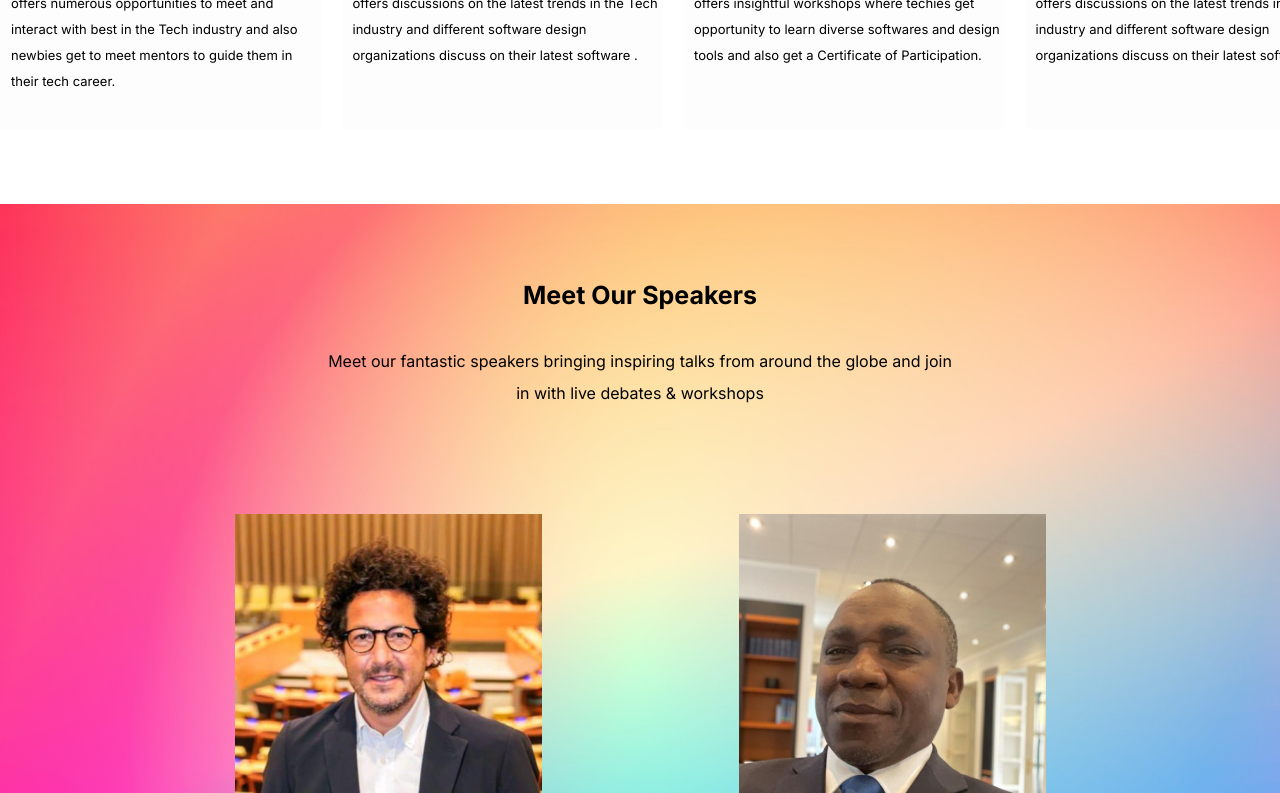
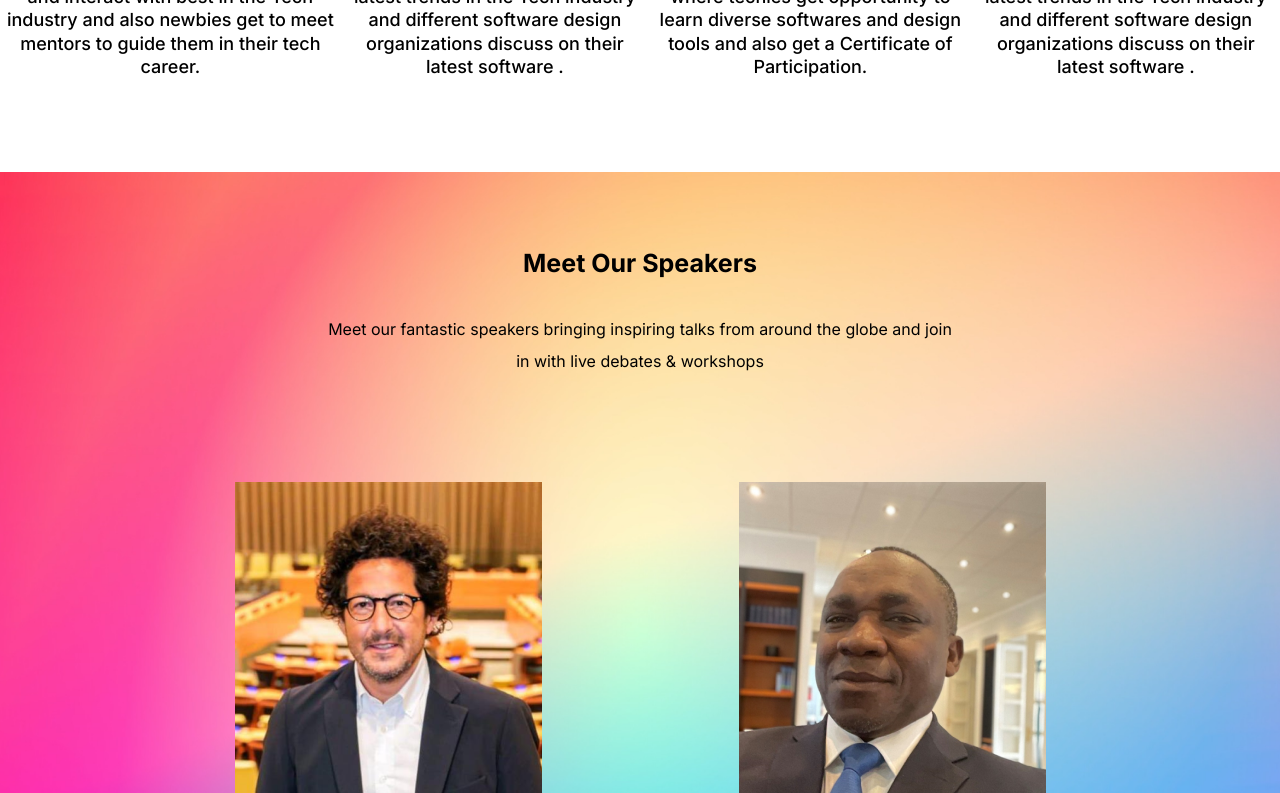
Before and after one commit to Richardjames2023/https---github.com-Lampnet-Technologies-unlimitedint, a plain HTML site: page transborder.html in a window 1280 px wide. Shown: the part 2318-3111 px from the top of the page. Drawn offline with nearby package versions, Linux system fonts and the light colour scheme; files that its build step writes are made by us from their sources.

Commit message:
fifth commit

```diff
--- a/app/scss/_transborder.scss
+++ b/app/scss/_transborder.scss
@@ -23,6 +23,7 @@
     .wrapper{
         padding-top:75px;
         padding-left:30px;
+        height:700px;
 
         .transborder-content{
             width:695px;
@@ -167,13 +168,12 @@
         }
     }
     .wrapper{
-        //padding-left:30px;
+        padding-left:30px;
         @include breakpoints(Xlarge){
             padding-left: 0;
         }
 
         .wrapper-container{
-            //border:1px solid green;
             text-align:center;
             .about-event{
                 h3{
@@ -194,6 +194,10 @@
 
         .conference-design{
             margin-top:100px;
+
+            @include breakpoints(large){
+                margin-top:50px;
+            }
             .conference-content{
                 text-align:left;
                 h6{
@@ -209,6 +213,12 @@
                         font-weight:500;
                         font-size:28px;
                         line-height: 48px;
+                    }
+                    @include breakpoints(large){
+                        width:408.32px;
+                        font-weight: 400;
+                        font-size:25px;
+                        line-height: 45px;
                     }
                 }
                 .conference-subtitle{
@@ -226,6 +236,12 @@
                         font-weight:500;
                         font-size:12.8px;
                     }
+                    @include breakpoints(large){
+                        width:412.8px;
+                        margin-top:15px;
+                        font-size:300;
+                        font-size:12px;
+                    }
                 }
 
                 .conference-twitte{
@@ -240,6 +256,11 @@
                         @include breakpoints(Xlarge){
                             margin-left:80px;
                         }
+                        @include breakpoints(large){
+                            margin-left:50px;
+                            font-weight: 500;
+                            font-size:20px;
+                        }
 
                         &:nth-child(1){
                             margin-left:0;
@@ -249,6 +270,10 @@
                         color:#fff;
                         -webkit-text-stroke: 1px #29b3e3;
                         margin-left:10px;
+
+                        @include breakpoints(large){
+                            margin-left: 5px;
+                        }
                     }
                 }
                 .register{
@@ -269,12 +294,19 @@
                 @include breakpoints(Xlarge){
                     transform:translateX(45px);
                 }
+                @include breakpoints(large){
+                    transform:translateX(10px);
+                }
 
                 img{
                     width:318px;
                     height:226px;
                     @include breakpoints(Xlarge){
                         width:254.4px;
+                    }
+                    @include breakpoints(large){
+                        width:203.52px;
+                        height:180.8px;
                     }
 
                     &:nth-child(1){
@@ -400,6 +432,13 @@
         }
         .feature-slider{
             margin-top:55px;
+
+            @include breakpoints(large){
+                width:680px;
+                margin:0 auto;
+                overflow-x: hidden;
+            }
+            .feature-slider-items{
                 .feature-cards{
                     width:400px;
                     height:461px;
@@ -453,6 +492,7 @@
                             font-weight:700;
                             text-transform: uppercase;
                             color:#444;
+                        }
                     }
                 }
             }
@@ -639,6 +679,11 @@
                                     font-size:15px;
                                     line-height: 18.24px;
                                 }
+                                @include breakpoints(large){
+                                    font-weight:300;
+                                    font-size:10px;
+                                    line-height: 15px;
+                                }
                             }
 
                             p{
@@ -650,6 +695,11 @@
                                     font-weight: 300;
                                     font-size:12px;
                                     line-height: 24px;
+                                }
+                                @include breakpoints(large){
+                                    font-weight: 100;
+                                    font-size:8px;
+                                    line-height: 20px;
                                 }
                             }
                         }
@@ -716,6 +766,9 @@
                     margin-left:0;
                     padding:25px;
                 }
+                @include breakpoints(large){
+                    padding:10px;
+                }
 
                 .card-title{
                     text-align:center;
@@ -742,6 +795,12 @@
                     font-weight:400;
                     font-size:18px;
                     line-height:21.09px;
+
+                    @include breakpoints(large){
+                        font-weight: 300;
+                        font-size:16px;
+                        line-height: 15px;
+                    }
 
                     &:nth-child(1){
                         margin-top:0;
@@ -799,6 +858,11 @@
         .tweet-slider{
             width:100%;
             overflow:hidden;
+
+            @include breakpoints(large){
+                width:700px;
+                margin:0 auto;
+            }
             .tweet-slide{
                 height:350px;
                 margin-top:50px;
@@ -811,7 +875,11 @@
                     margin-left:30px;
 
                     @include breakpoints(Xlarge){
+                        width:320px;
                         margin-left:15px;
+                    }
+                    @include breakpoints(large){
+                        width:340px;
                     }
 
                     &:nth-child(1){
@@ -828,7 +896,10 @@
             left:94%;
 
             @include breakpoints(Xlarge){
-                left:90%;
+                left:86%;
+            }
+            @include breakpoints(large){
+                left:83%;
             }
 
             img{
@@ -882,10 +953,18 @@
             @include breakpoints(Xlarge){
                 width:971px;
             }
+            @include breakpoints(large){
+                width:776.8px;
+            }
         }
         .video-slider{
             width:100%;
             overflow: hidden;
+
+            @include breakpoints(large){
+                width:675px;
+                margin:0 auto;
+            }
             .video-slider-content{
                 width:1214px;
                 height:202px;
```
Lines whose indentation alone changed are shown as unchanged.
